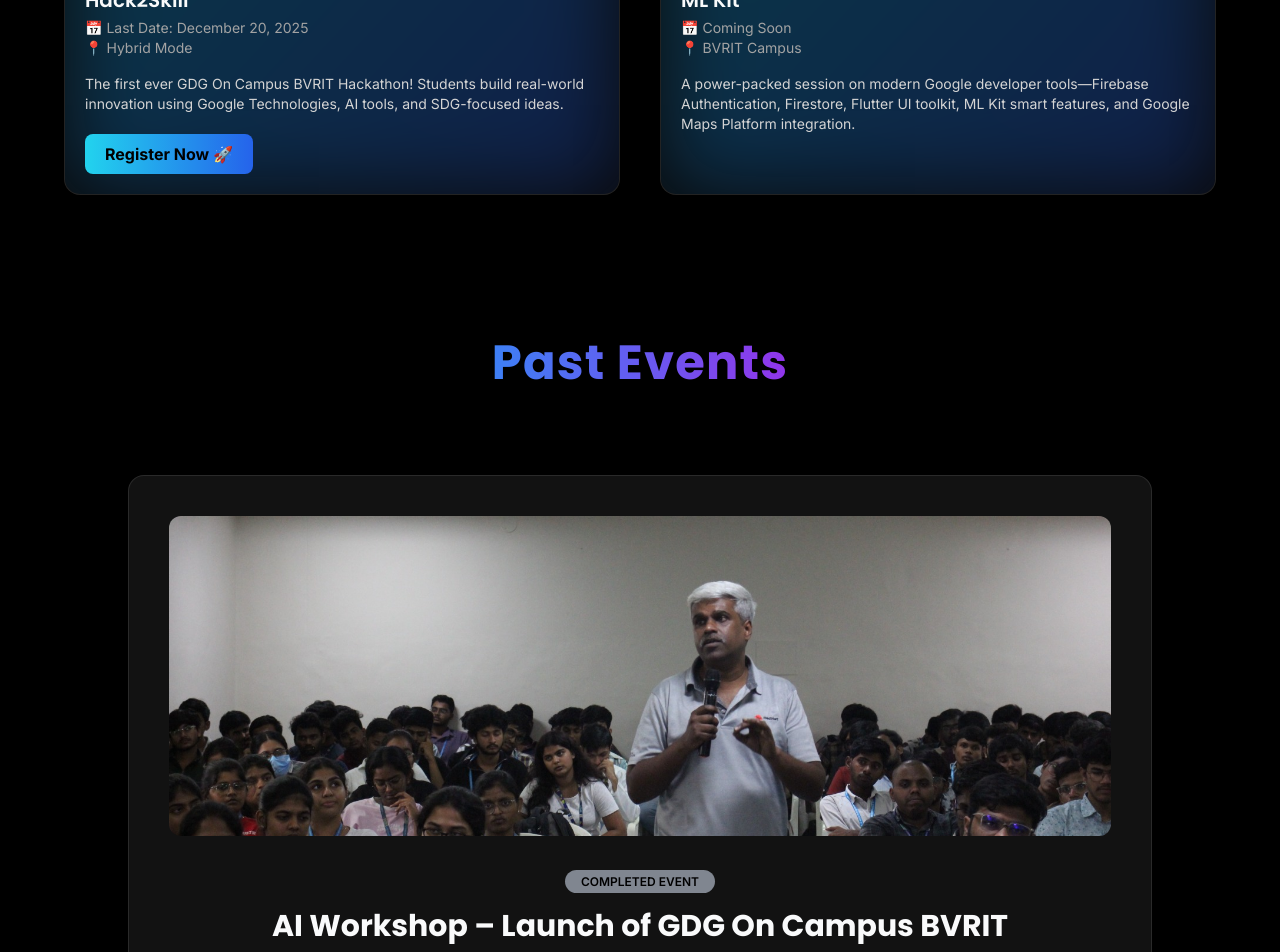
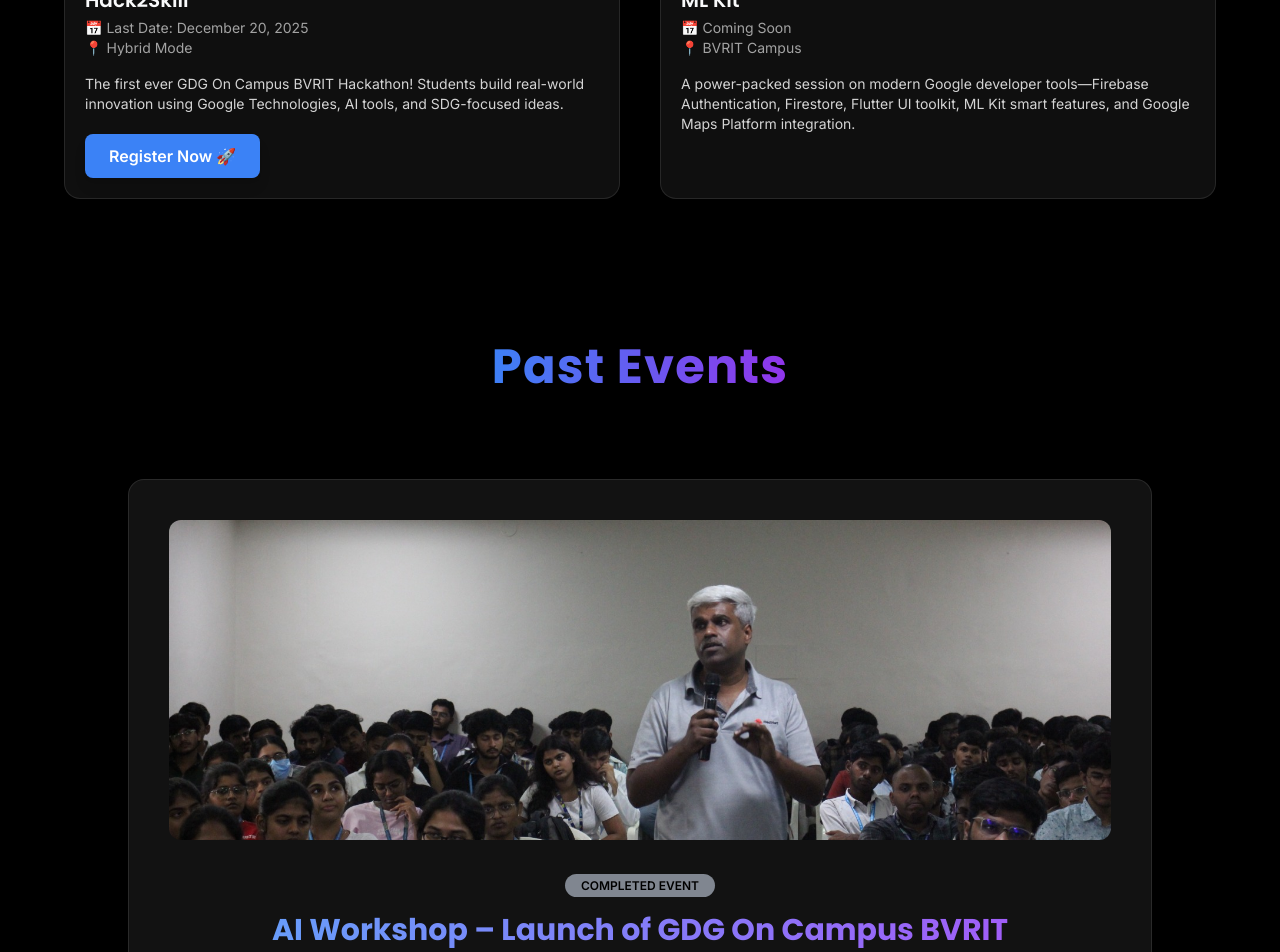
Before and after one commit to NikhilMamilla/GDGoC, a React (Vite) app in the folder Frontend/: page /events in a window 1280 px wide. Shown: the part 660-1612 px from the top of the page. Built offline with nearby package versions, Linux system fonts and the light colour scheme.

Commit message:
final dark+light

```diff
--- a/Frontend/src/Components/ui/hover-border-gradient.tsx
+++ b/Frontend/src/Components/ui/hover-border-gradient.tsx
@@ -26,7 +26,7 @@ export function HoverBorderGradient({
                 className={`absolute inset-[-1000%] animate-[spin_2s_linear_infinite] bg-[conic-gradient(from_90deg_at_50%_50%,#4285F4_0%,#0F9D58_50%,#F4B400_100%)]`}
             />
             <span
-                className={`inline-flex h-full w-full cursor-pointer items-center justify-center rounded-full bg-slate-950 px-8 py-3 text-sm font-semibold text-white backdrop-blur-3xl transition-all duration-300 hover:bg-slate-900 ${className}`}
+                className={`inline-flex h-full w-full cursor-pointer items-center justify-center rounded-full px-8 py-3 text-sm font-semibold backdrop-blur-3xl transition-all duration-300 ${className}`}
             >
                 {children}
             </span>
--- a/Frontend/src/Pages/About.tsx
+++ b/Frontend/src/Pages/About.tsx
@@ -2,6 +2,7 @@ import React, { useEffect, useState } from "react";
 import "../index.css";
 import HeadingNText from "../Components/HeadingNText";
 import { useTheme } from "../context/ThemeContext";
+import { HoverBorderGradient } from "../Components/ui/hover-border-gradient";
 
 export default function About() {
   const [isMobile, setIsMobile] = useState(false);
@@ -319,14 +320,19 @@ export default function About() {
             <p className={`text-lg mb-8 ${theme === 'dark' ? 'text-neutral-300' : 'text-gray-600'}`}>
               Join our community to connect with like-minded developers, access exclusive resources, and take your skills to the next level.
             </p>
-            <a
-              href="https://gdg.community.dev/gdg-on-campus-b-v-raju-institute-of-technology-narsapur-india/"
-              target="_blank"
-              rel="noreferrer"
-              className="inline-block px-8 py-4 bg-blue-500 text-white font-bold rounded-full hover:scale-105 hover:bg-blue-600 transition-all shadow-lg"
-            >
-              Join GDGOC BVRIT
-            </a>
+            <div className="flex justify-center">
+              <HoverBorderGradient
+                containerClassName="rounded-full"
+                as="a"
+                href="https://gdg.community.dev/gdg-on-campus-b-v-raju-institute-of-technology-narsapur-india/"
+                target="_blank"
+                rel="noreferrer"
+                className={`px-8 py-4 font-bold ${theme === 'dark' ? 'bg-black text-white' : 'bg-white text-gray-900'
+                  }`}
+              >
+                Join GDGOC BVRIT
+              </HoverBorderGradient>
+            </div>
           </div>
         </section>
 
--- a/Frontend/src/Pages/Events.tsx
+++ b/Frontend/src/Pages/Events.tsx
@@ -1,5 +1,6 @@
 import HeadingNText from "../Components/HeadingNText";
 import { useTheme } from "../context/ThemeContext";
+import { HoverBorderGradient } from "../Components/ui/hover-border-gradient";
 
 export default function Events() {
   const { theme } = useTheme();
@@ -44,16 +45,16 @@ export default function Events() {
       }`}>
 
       {/* Background Grid */}
-      <div className="absolute inset-0 -z-10
-        [background-size:40px_40px]
-        [background-image:
-          linear-gradient(to_right,#1a1a1a_1px,transparent_1px),
-          linear-gradient(to_bottom,#1a1a1a_1px,transparent_1px)
-        ]" />
+      <div className={`absolute inset-0 -z-10 [background-size:40px_40px] ${theme === 'dark'
+        ? '[background-image:linear-gradient(to_right,#1a1a1a_1px,transparent_1px),linear-gradient(to_bottom,#1a1a1a_1px,transparent_1px)]'
+        : '[background-image:linear-gradient(to_right,#e8e4d9_1px,transparent_1px),linear-gradient(to_bottom,#e8e4d9_1px,transparent_1px)]'
+        }`} />
 
       {/* Radial Mask */}
-      <div className="absolute inset-0 -z-10 bg-black
-        [mask-image:radial-gradient(700px_400px_at_center,transparent_20%,black)]" />
+      <div className={`absolute inset-0 -z-10 ${theme === 'dark'
+        ? 'bg-black [mask-image:radial-gradient(700px_400px_at_center,transparent_20%,black)]'
+        : 'bg-[#F7F3E9] [mask-image:radial-gradient(700px_400px_at_center,transparent_20%,#F7F3E9)]'
+        }`} />
 
       {/* Content */}
       <div className="relative z-20 w-full flex flex-col items-center py-16 px-6">
@@ -65,20 +66,17 @@ export default function Events() {
           {upcomingEvents.map((ev, idx) => (
             <div
               key={idx}
-              className="group bg-[#0f0f0f]/70 border border-white/10 rounded-2xl p-5
-              backdrop-blur-xl relative overflow-hidden
-              hover:border-white/40 hover:shadow-[0_0_30px_#0af] transition-all duration-300"
+              className={`group border rounded-2xl p-5 relative overflow-hidden transition-all duration-300 ${theme === 'dark'
+                  ? 'bg-[#0f0f0f] border-white/10 hover:border-white/30 hover:shadow-xl'
+                  : 'bg-white border-gray-200 hover:border-gray-300 hover:shadow-xl'
+                }`}
             >
-              {/* Gradient Border Accent */}
-              <div className="absolute inset-0 rounded-2xl opacity-30
-                  bg-gradient-to-br from-cyan-500 to-blue-700 -z-10 blur-2xl group-hover:opacity-60 transition-all"></div>
-
               {/* IMAGE */}
               <div className="aspect-video rounded-xl overflow-hidden mb-4">
                 <img
                   src={ev.img}
                   alt={ev.title}
-                  className="w-full h-full object-cover object-center group-hover:scale-110 transition duration-500"
+                  className="w-full h-full object-cover object-center group-hover:scale-105 transition duration-500"
                 />
               </div>
 
@@ -94,21 +92,32 @@ export default function Events() {
 
               <h3 className="text-xl font-semibold mt-3">{ev.title}</h3>
 
-              <p className="text-neutral-400 text-sm mt-1">📅 {ev.date}</p>
-              <p className="text-neutral-400 text-sm">📍 {ev.venue}</p>
+              <p className={`text-sm mt-1 ${theme === 'dark' ? 'text-neutral-400' : 'text-gray-600'}`}>
+                📅 {ev.date}
+              </p>
+              <p className={`text-sm ${theme === 'dark' ? 'text-neutral-400' : 'text-gray-600'}`}>
+                📍 {ev.venue}
+              </p>
 
-              <p className="text-neutral-300 text-sm mt-4">{ev.description}</p>
+              <p className={`text-sm mt-4 ${theme === 'dark' ? 'text-neutral-300' : 'text-gray-700'}`}>
+                {ev.description}
+              </p>
 
               {/* Register button */}
               {ev.register && (
+                <div className="mt-5">
                   <a
                     href={ev.register}
                     target="_blank"
-                  className="inline-block mt-5 px-5 py-2 rounded-lg bg-gradient-to-r from-cyan-400 to-blue-600
-                    text-black font-bold hover:scale-105 transition"
+                    rel="noopener noreferrer"
+                    className={`inline-flex items-center gap-2 px-6 py-2.5 rounded-lg font-semibold transition-all duration-300 ${theme === 'dark'
+                        ? 'bg-blue-500 text-white hover:bg-blue-600 shadow-lg hover:shadow-blue-500/50'
+                        : 'bg-blue-500 text-white hover:bg-blue-600 shadow-lg hover:shadow-blue-500/30'
+                      }`}
                   >
                     Register Now 🚀
                   </a>
+                </div>
               )}
             </div>
           ))}
@@ -120,15 +129,17 @@ export default function Events() {
           <HeadingNText title="Past Events" />
 
           <div
-            className="max-w-5xl w-full bg-[#121212] border border-white/10
-            rounded-2xl overflow-hidden shadow-xl mt-10
-            p-6 md:p-10 text-center"
+            className={`max-w-5xl w-full border rounded-2xl overflow-hidden shadow-lg mt-10 p-6 md:p-10 text-center transition-colors ${theme === 'dark'
+              ? 'bg-[#121212] border-white/10'
+              : 'bg-white border-gray-200'
+              }`}
           >
 
             {/* Big Banner */}
             <div className="w-full h-80 rounded-xl overflow-hidden mb-8">
               <img
                 src="pe2.jpg"
+                alt="Past Event"
                 className="w-full h-full object-cover"
               />
             </div>
@@ -138,16 +149,19 @@ export default function Events() {
               COMPLETED EVENT
             </span>
 
-            <h2 className="text-3xl font-bold mt-4">
+            <h2 className="text-3xl font-bold mt-4 bg-gradient-to-r from-blue-400 to-purple-500 bg-clip-text text-transparent">
               AI Workshop – Launch of GDG On Campus BVRIT
             </h2>
 
-            <p className="text-neutral-400 mt-2 text-lg">
+            <p className={`mt-2 text-lg ${theme === 'dark' ? 'text-neutral-400' : 'text-gray-600'}`}>
               📅 October 10, 2025 &nbsp;&nbsp; | &nbsp;&nbsp; 📍 Chemical Seminar Hall
             </p>
-            <p className="text-neutral-400 text-lg">⏰ 02:00 PM – 03:30 PM</p>
+            <p className={`text-lg ${theme === 'dark' ? 'text-neutral-400' : 'text-gray-600'}`}>
+              ⏰ 02:00 PM – 03:30 PM
+            </p>
 
-            <p className="text-neutral-300 mt-6 leading-relaxed max-w-3xl mx-auto text-lg">
+            <p className={`mt-6 leading-relaxed max-w-3xl mx-auto text-lg ${theme === 'dark' ? 'text-neutral-300' : 'text-gray-700'
+              }`}>
               The first-ever GDG On Campus event by BVRIT! 🎉
               Speakers <b>Ashutosh Bhakare</b> & <b>Rachana Bhakare</b> delivered a powerful
               hands-on AI workshop introducing cutting-edge ML and real-world AI applications.
@@ -155,15 +169,19 @@ export default function Events() {
 
             {/* PHOTO GALLERY */}
             <div className="grid grid-cols-2 sm:grid-cols-3 md:grid-cols-4 gap-4 mt-10">
-              <img src="pe1.jpg" className="rounded-lg object-cover h-36 w-full" />
-              <img src="pe2.jpg" className="rounded-lg object-cover h-36 w-full" />
-              <img src="pe3.jpg" className="rounded-lg object-cover h-36 w-full" />
-              <img src="pe4.jpg" className="rounded-lg object-cover h-36 w-full" />
+              <img src="pe1.jpg" alt="Event 1" className="rounded-lg object-cover h-36 w-full" />
+              <img src="pe2.jpg" alt="Event 2" className="rounded-lg object-cover h-36 w-full" />
+              <img src="pe3.jpg" alt="Event 3" className="rounded-lg object-cover h-36 w-full" />
+              <img src="pe4.jpg" alt="Event 4" className="rounded-lg object-cover h-36 w-full" />
             </div>
 
           </div>
         </div>
       </div>
+
+      {/* Gradient transition to footer - positioned at bottom */}
+      <div className={`absolute bottom-0 left-0 right-0 h-32 bg-gradient-to-b from-transparent pointer-events-none ${theme === 'dark' ? 'to-black' : 'to-[#F0F4F8]'
+        }`}></div>
     </div>
   );
 }
```
Also changed, not shown: Frontend/public/SowmyaG.jpeg, Frontend/public/nikhil.png. Lines whose indentation alone changed are shown as unchanged.
